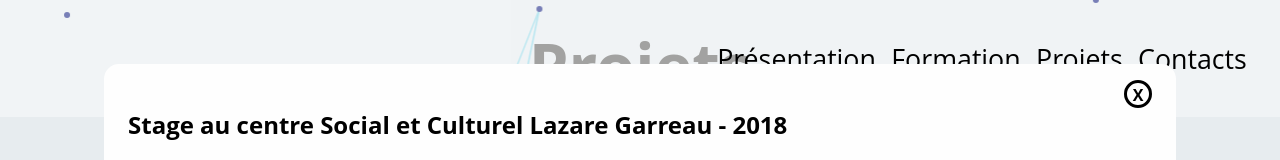
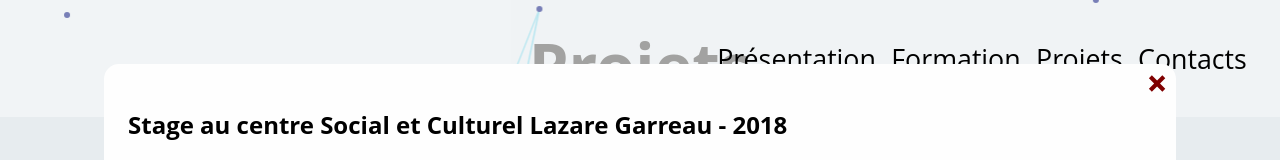
Before and after one commit to gaelbrct59/portfoliov2, an Angular app: page / in a window 1280 px wide. Both pictures are taken after a click on the element 495 px from the left and 3899 px from the top of the page. Shown: the part 3499-3659 px from the top of the page. Built offline with nearby package versions, Linux system fonts and the light colour scheme.

Commit message:
change closemodal and test svg

```diff
--- a/src/app/background-container/footer/footer.component.css
+++ b/src/app/background-container/footer/footer.component.css
@@ -56,35 +56,25 @@
   opacity: 0;
 }
 
-.modal .close-modal{
+.modal .closemodal{
   position: absolute;
-  right: 15vw;
-  border: solid;
-  border-radius: 50%;
-  text-align: center;
-  justify-content: center;
-  height: 20px;
-  width: 20px;
-  padding: 1px;
-  font-weight: bold;
-  cursor: pointer;
-  background-color: #FFF;
-  transition: 0.4s;
-  color: #000;
-}
-.modal .close-modal #p{
-  transition:transform .8s ease-in-out;
+  right: 10vw;
+  top: 8vh;
 }
 
-.modal .close-modal:hover > #p{
-  transform: rotate(360deg);
+.close-modal-circle{
+  stroke-dasharray: 200;
+  stroke-dashoffset: 200;
+  transition: 0.5s;
 }
 
-.modal .close-modal:hover {
-  transform: scale(1.2);
-  color: #800000;
+.modal .closemodal:hover .close-modal-circle{
+  stroke-dashoffset: 5;
 }
 
+.modal .closemodal{
+  cursor: pointer;
+}
 
 .content-footer{
   padding: 3vmin;
--- a/src/app/background-container/footer/footer.component.html
+++ b/src/app/background-container/footer/footer.component.html
@@ -37,9 +37,18 @@
 <div class="modal" id="modalCV">
 
   <div class="modal-content">
-    <div class="close-modal" id="close-modal">
-      <div id="p">X</div>
-    </div>
+    <svg version="1.1" xmlns="http://www.w3.org/2000/svg" xmlns:xlink="http://www.w3.org/1999/xlink" preserveAspectRatio="xMidYMid meet" viewBox="299 278.18999999999994 44 44.81000000000006" width="40" height="40.81" class="closemodal">
+      <defs>
+        <path d="M340 299.59C340 310.86 331.04 320 320 320C308.96 320 300 310.86 300 299.59C300 288.33 308.96 279.19 320 279.19C331.04 279.19 340 288.33 340 299.59Z" id="a1YEJ38yly"></path>
+        <path d="M323.23 299.59L329 305.36L325.77 308.6L320 302.83L314.23 308.6L311 305.36L316.77 299.59L311 293.83L314.23 290.59L320 296.36L325.77 290.59L329 293.83L323.23 299.59Z" id="bamjXEzU20"></path>
+      </defs>
+      <g><g>
+        <use xlink:href="#a1YEJ38yly" opacity="1" fill="#0e3d02" fill-opacity="0"></use>
+        <g><use xlink:href="#a1YEJ38yly" opacity="1" fill-opacity="0" stroke="#800000" stroke-width="2" stroke-opacity="1" class="close-modal-circle"></use></g>
+      </g><g>
+        <use xlink:href="#bamjXEzU20" opacity="1" fill="#800000" fill-opacity="1" class="close-modal-cross"></use></g></g>
+      </svg>
+
     <img src="../../../assets/img/BRICOUT_GAEL_cv_img2.png" width='100%' height='100%' />
   </div>
 
--- a/src/app/background-container/projets/projets.component.css
+++ b/src/app/background-container/projets/projets.component.css
@@ -233,34 +233,26 @@ h3{
   transition: 1s;
 } */
 
-.modal .close-modal{
+.modal .closemodal{
   position: absolute;
-  right: 10vw;
-  top: 10vh;
-  border: solid;
-  border-radius: 50%;
-  text-align: center;
-  justify-content: center;
-  height: 20px;
-  width: 20px;
-  padding: 1px;
-  font-weight: bold;
-  cursor: pointer;
-  background-color: #FFF;
-  transition: 0.4s;
-}
-.modal .close-modal #p{
-  transition:transform .8s ease-in-out;
+  right: 8vw;
+  top: 8vh;
 }
 
-.modal .close-modal:hover > #p{
-  transform: rotate(360deg);
+.close-modal-circle{
+  stroke-dasharray: 200;
+  stroke-dashoffset: 200;
+  transition: 0.5s;
 }
 
-.modal .close-modal:hover {
-  transform: scale(1.2);
-  color: #800000;
+.modal .closemodal:hover .close-modal-circle{
+  stroke-dashoffset: 5;
 }
+
+.modal .closemodal{
+  cursor: pointer;
+}
+
 
 #barre-projet{
   position: relative;
--- a/src/app/background-container/projets/projets.component.html
+++ b/src/app/background-container/projets/projets.component.html
@@ -112,10 +112,20 @@
 <div class="modal" id="modalStage2018">
   <div class="modal-content">
     <header>
-      <div class="close-modal" id="close-modal">
-        <div id="p" class="x">X</div>
-      </div>
+
+        <svg version="1.1" xmlns="http://www.w3.org/2000/svg" xmlns:xlink="http://www.w3.org/1999/xlink" preserveAspectRatio="xMidYMid meet" viewBox="299 278.18999999999994 44 44.81000000000006" width="40" height="40.81" class="closemodal">
+          <defs>
+            <path d="M340 299.59C340 310.86 331.04 320 320 320C308.96 320 300 310.86 300 299.59C300 288.33 308.96 279.19 320 279.19C331.04 279.19 340 288.33 340 299.59Z" id="a1YEJ38yly"></path>
+            <path d="M323.23 299.59L329 305.36L325.77 308.6L320 302.83L314.23 308.6L311 305.36L316.77 299.59L311 293.83L314.23 290.59L320 296.36L325.77 290.59L329 293.83L323.23 299.59Z" id="bamjXEzU20"></path>
+          </defs>
+          <g><g>
+            <use xlink:href="#a1YEJ38yly" opacity="1" fill="#0e3d02" fill-opacity="0"></use>
+            <g><use xlink:href="#a1YEJ38yly" opacity="1" fill-opacity="0" stroke="#800000" stroke-width="2" stroke-opacity="1" class="close-modal-circle"></use></g>
+          </g><g>
+            <use xlink:href="#bamjXEzU20" opacity="1" fill="#800000" fill-opacity="1" class="close-modal-cross"></use></g></g>
+          </svg>
       <h2>Stage au centre Social et Culturel Lazare Garreau - 2018</h2>
+
     </header>
     <div>
       <h3> Developpement d'une borne d'acceuil pour les utilisateurs du centre, et y ajouter des statistiques de clics </h3>
@@ -159,9 +169,18 @@
 
 <div class="modal" id="modalStage2017">
   <div class="modal-content">
-      <div class="close-modal" id="close-modal">
-        <div id="p" class="x">X</div>
-      </div>
+    <svg version="1.1" xmlns="http://www.w3.org/2000/svg" xmlns:xlink="http://www.w3.org/1999/xlink" preserveAspectRatio="xMidYMid meet" viewBox="299 278.18999999999994 44 44.81000000000006" width="40" height="40.81" class="closemodal">
+      <defs>
+        <path d="M340 299.59C340 310.86 331.04 320 320 320C308.96 320 300 310.86 300 299.59C300 288.33 308.96 279.19 320 279.19C331.04 279.19 340 288.33 340 299.59Z" id="a1YEJ38yly"></path>
+        <path d="M323.23 299.59L329 305.36L325.77 308.6L320 302.83L314.23 308.6L311 305.36L316.77 299.59L311 293.83L314.23 290.59L320 296.36L325.77 290.59L329 293.83L323.23 299.59Z" id="bamjXEzU20"></path>
+      </defs>
+      <g><g>
+        <use xlink:href="#a1YEJ38yly" opacity="1" fill="#0e3d02" fill-opacity="0"></use>
+        <g><use xlink:href="#a1YEJ38yly" opacity="1" fill-opacity="0" stroke="#800000" stroke-width="2" stroke-opacity="1" class="close-modal-circle"></use></g>
+      </g><g>
+        <use xlink:href="#bamjXEzU20" opacity="1" fill="#800000" fill-opacity="1" class="close-modal-cross"></use></g></g>
+      </svg>
+
       <header>
         <h2>Stage au centre Social et Culturel Lazare Garreau - 2017</h2>
       </header>
--- a/src/app/background-container/projets/projets.component.ts
+++ b/src/app/background-container/projets/projets.component.ts
@@ -22,7 +22,6 @@ export class ProjetsComponent implements OnInit {
     // document.getElementById("projets-cours").addEventListener("click", this.toggle, true);
     // document.getElementById("projets-tout").addEventListener("click", this.toggle, true);
 
-    // var closemodals = document.getElementsByClassName("close-modal");
     // for (let i = 0; i < closemodals.length; i++) {
     //   closemodals[i].addEventListener("click", this.closeModal, true);
     // }
@@ -53,7 +52,7 @@ export class ProjetsComponent implements OnInit {
   }
 
   closeModal(e){
-    if (e.target.className == "close-modal" || e.target.className == "modal" || e.target.className == "x") {
+    if (e.target.className.baseVal == "close-modal-circle" || e.target.className == "modal" || e.target.className.baseVal == "close-modal-cross") {
       var modals = document.getElementsByClassName("modal") as HTMLCollectionOf<HTMLElement>;
       for (let i = 0; i < modals.length; i++) {
         document.getElementById(modals[i].id).style.height = "0";
```
Also changed, not shown: src/assets/img/close.svg (added).
